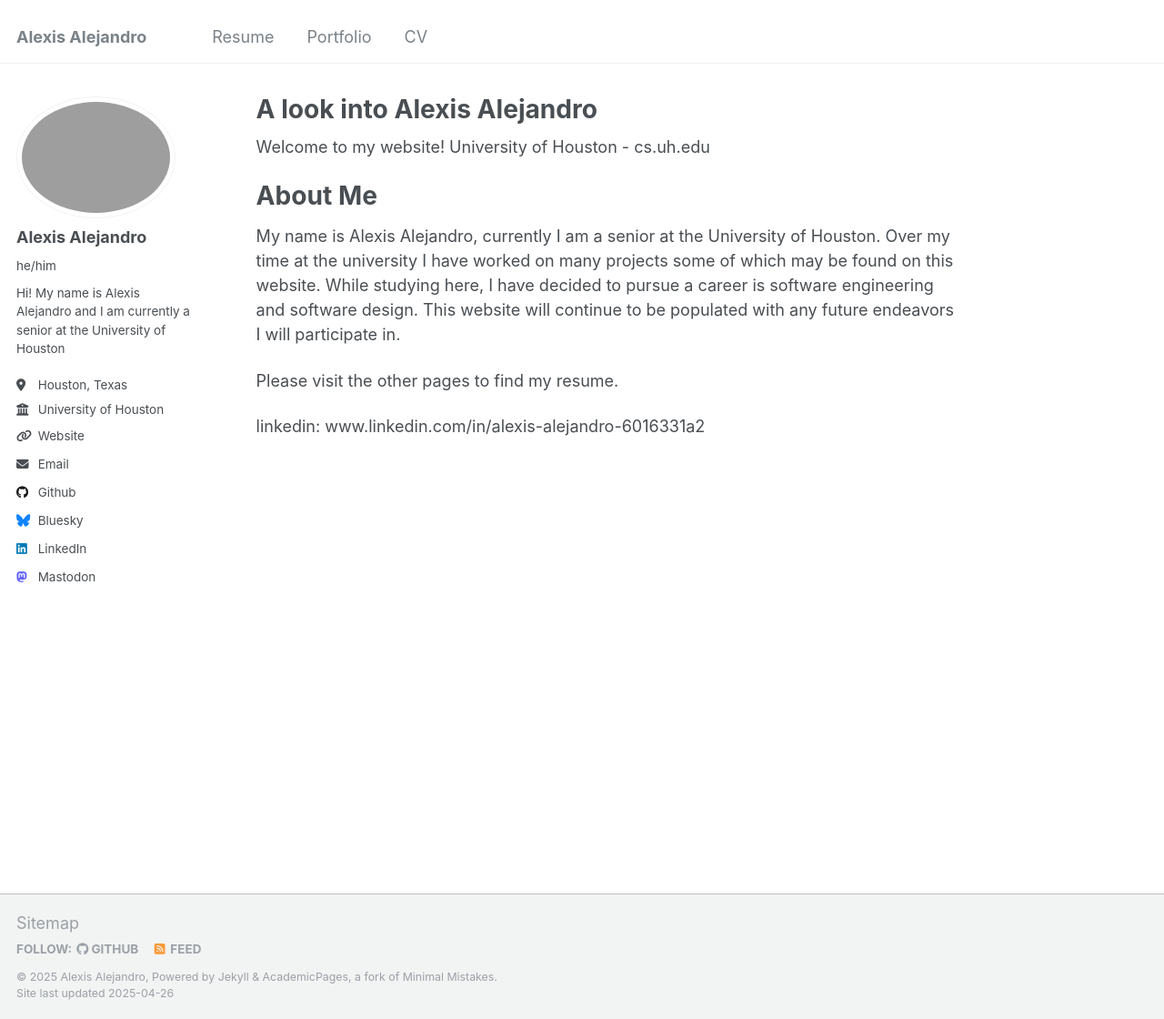
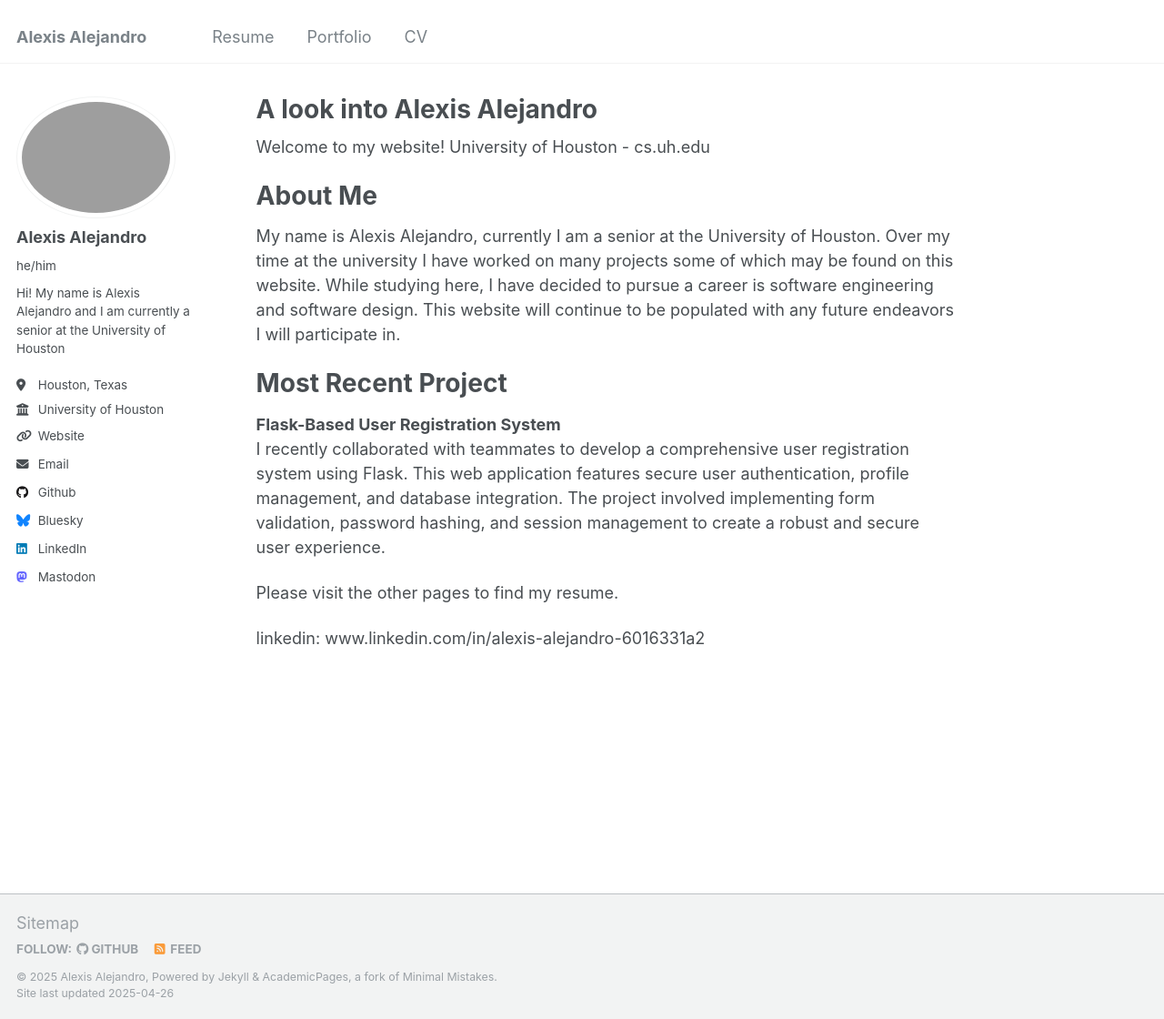
Before and after one commit to AlexisA3400/AlexisA3400.github.io, a Jekyll site: the page built from _pages/about.md, in a window 1280 px wide and 1120 px high. Shown: the whole window at 91% size. Built offline with Jekyll 4.4.1, drawn with Linux system fonts in a browser that asks for light colours.

Commit message:
Update about.md

```diff
--- a/_pages/about.md
+++ b/_pages/about.md
@@ -15,6 +15,11 @@ About Me
 ======
 My name is Alexis Alejandro, currently I am a senior at the University of Houston. Over my time at the university I have worked on many projects some of which may be found on this website. While studying here, I have decided to pursue a career is software engineering and software design. This website will continue to be populated with any future endeavors I will participate in.
 
+Most Recent Project
+======
+**Flask-Based User Registration System**
+I recently collaborated with teammates to develop a comprehensive user registration system using Flask. This web application features secure user authentication, profile management, and database integration. The project involved implementing form validation, password hashing, and session management to create a robust and secure user experience.
+
 Please visit the other pages to find my resume.
 
 linkedin: www.linkedin.com/in/alexis-alejandro-6016331a2
```
